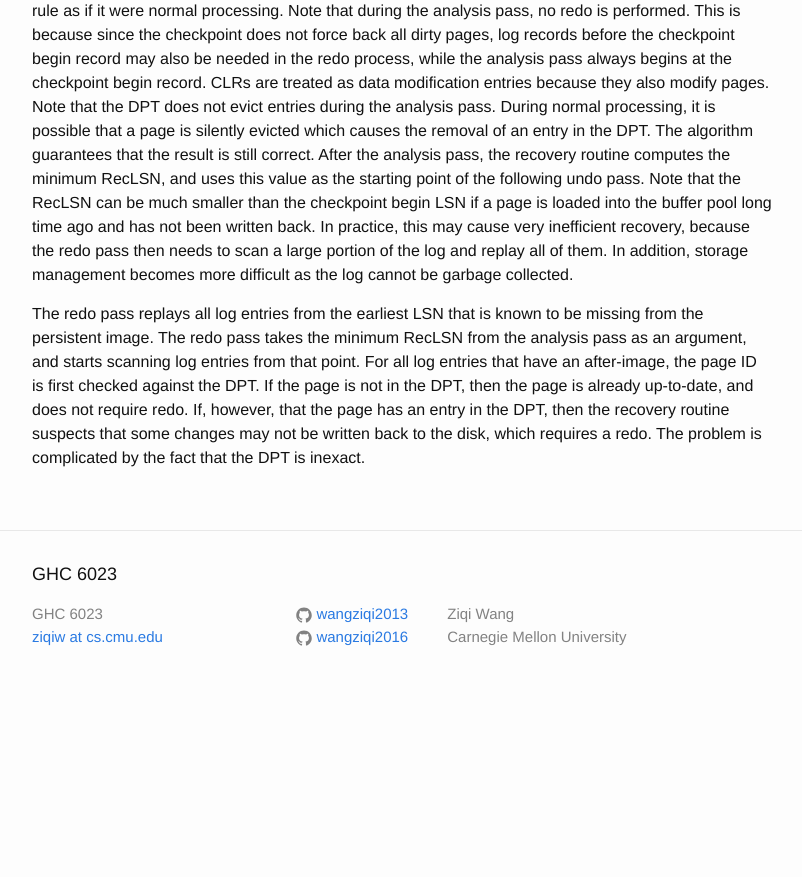
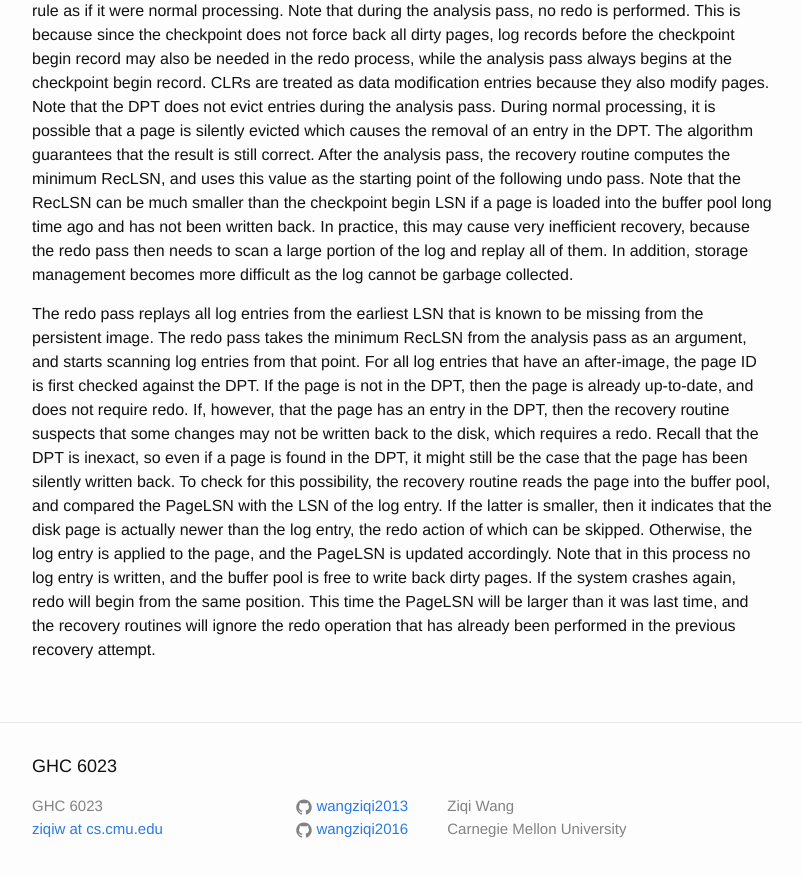
Before and after one commit to wangziqi2013/wangziqi2013.github.io, a Jekyll site: the page built from _posts/2019-01-31-aries.markdown, in a window 1280 px wide and 900 px high, scrolled down 3610 px. Shown: the top 877 px of the window, without its empty margins (238-1040 px from the left). Built offline with Jekyll 4.4.1, drawn with Linux system fonts in a browser that asks for light colours; before the commit the page ends 4318 px from its top, so only the background shows below that.

Commit message:
Working on redo

```diff
--- a/_posts/2019-01-31-aries.markdown
+++ b/_posts/2019-01-31-aries.markdown
@@ -141,4 +141,11 @@ redo pass takes the minimum RecLSN from the analysis pass as an argument, and st
 point. For all log entries that have an after-image, the page ID is first checked against the DPT. If the page is not
 in the DPT, then the page is already up-to-date, and does not require redo. If, however, that the page has an entry in the
 DPT, then the recovery routine suspects that some changes may not be written back to the disk, which requires a redo.
-The problem is complicated by the fact that the DPT is inexact.
+Recall that the DPT is inexact, so even if a page is found in the DPT, it might still be the case that the page has been
+silently written back. To check for this possibility, the recovery routine reads the page into the buffer pool, and
+compared the PageLSN with the LSN of the log entry. If the latter is smaller, then it indicates that the disk page is
+actually newer than the log entry, the redo action of which can be skipped. Otherwise, the log entry is applied to the
+page, and the PageLSN is updated accordingly. Note that in this process no log entry is written, and the buffer pool
+is free to write back dirty pages. If the system crashes again, redo will begin from the same position. This time
+the PageLSN will be larger than it was last time, and the recovery routines will ignore the redo operation that has
+already been performed in the previous recovery attempt.
```
